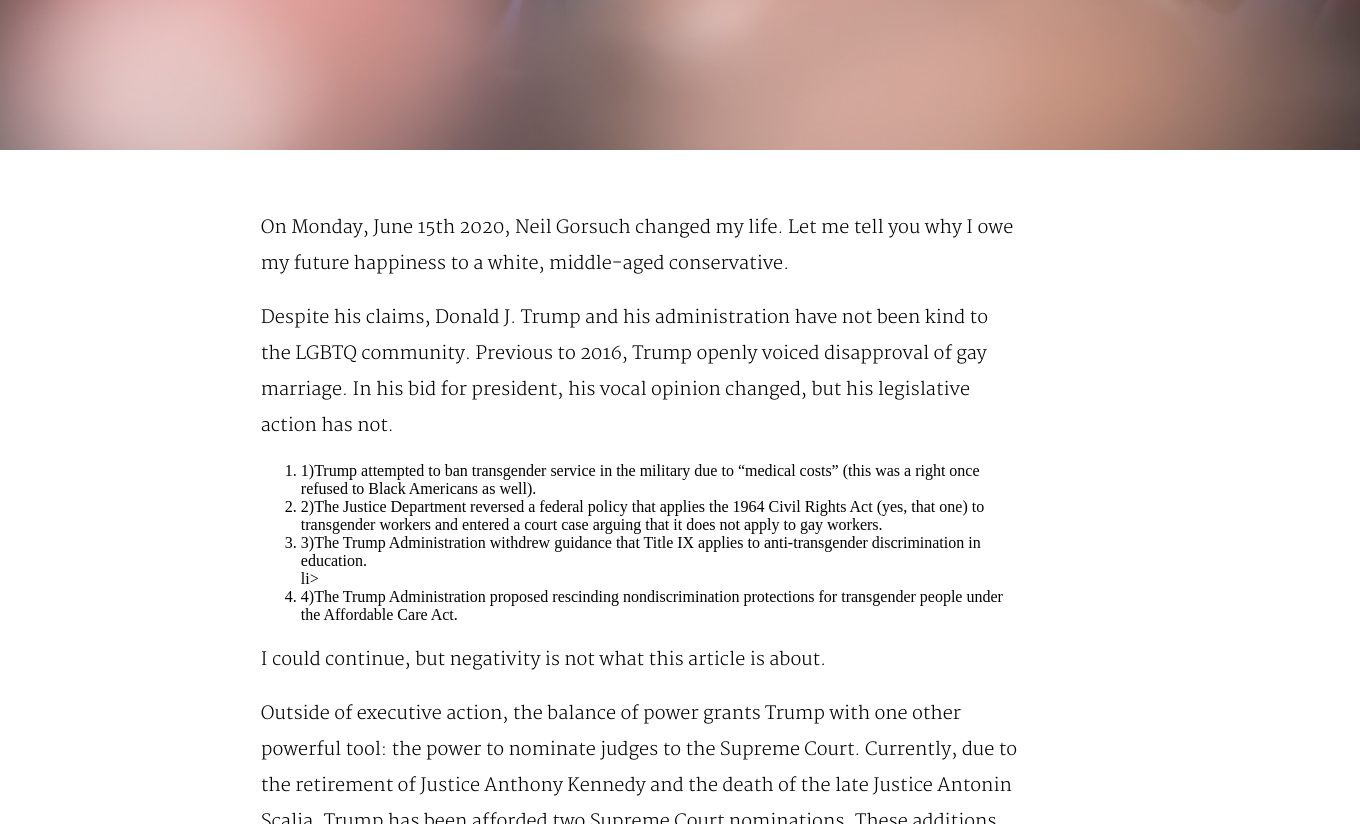
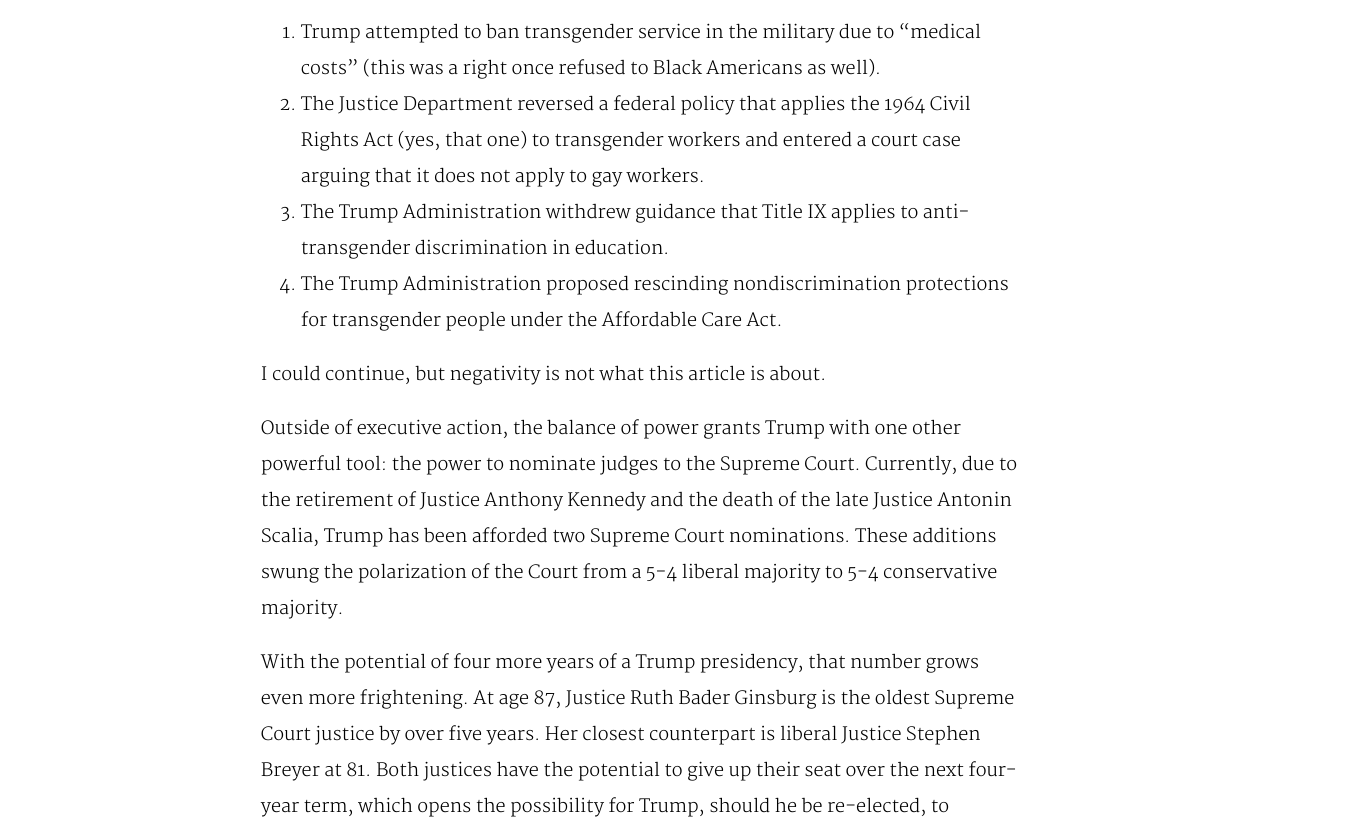
Before and after one commit to campbeljc/blog, a plain HTML site: page Blog4.html in a window 1280 px wide. Shown: the part 1095-1919 px from the top of the page, 1360 px wide, since content can reach past the window. Drawn offline with Linux system fonts and the light colour scheme; a web font is replaced by a local one.

Commit message:
Add files via upload

```diff
--- a/Blog.css
+++ b/Blog.css
@@ -71,10 +71,18 @@
 }
 
 img{
+	height:500px;
+	width:800px;
 	object-fit:cover;
 }
 
 p{
+	font-size: 18px;
+	font-family: 'Martel', serif;
+	line-height: 2;
+}
+
+li{
 	font-size: 18px;
 	font-family: 'Martel', serif;
 	line-height: 2;
--- a/Blog4.html
+++ b/Blog4.html
@@ -1,7 +1,7 @@
 <!DOCTYPE html>
 <html>
 <head>
-	<title>Coronavirus is Making it Okay to Not Be Okay.</title>
+	<title>Neil Gorsuch Just Changed My life</title>
 	<link href="https://fonts.googleapis.com/css2?family=Fredericka+the+Great&family=Lora&family=Martel:wght@200&family=Nothing+You+Could+Do&family=Noto+Serif&family=PT+Sans:wght@400;700&family=PT+Serif&family=Source+Serif+Pro&display=swap" rel="stylesheet">
 	<link rel="stylesheet" type="text/css" href="Blog.css">
 </head>
@@ -18,10 +18,10 @@
 		<p>On Monday, June 15th 2020, Neil Gorsuch changed my life. Let me tell you why I owe my future happiness to a white, middle-aged conservative.</p>
 		<p>Despite his claims, Donald J. Trump and his administration have not been kind to the LGBTQ community. Previous to 2016, Trump openly voiced disapproval of gay marriage. In his bid for president, his vocal opinion changed, but his legislative action has not.</p>
 		<ol>
-			<li>1)Trump attempted to ban transgender service in the military due to “medical costs” (this was a right once refused to Black Americans as well).</li>
-			<li>2)The Justice Department reversed a federal policy that applies the 1964 Civil Rights Act (yes, that one) to transgender workers and entered a court case arguing that it does not apply to gay workers.</li>
-			<li>3)The Trump Administration withdrew guidance that Title IX applies to anti-transgender discrimination in education.</li>li>
-			<li>4)The Trump Administration proposed rescinding nondiscrimination protections for transgender people under the Affordable Care Act.</li>
+			<li>Trump attempted to ban transgender service in the military due to “medical costs” (this was a right once refused to Black Americans as well).</li>
+			<li>The Justice Department reversed a federal policy that applies the 1964 Civil Rights Act (yes, that one) to transgender workers and entered a court case arguing that it does not apply to gay workers.</li>
+			<li>The Trump Administration withdrew guidance that Title IX applies to anti-transgender discrimination in education.</li>
+			<li>The Trump Administration proposed rescinding nondiscrimination protections for transgender people under the Affordable Care Act.</li>
 		</ol>
 		<p>I could continue, but negativity is not what this article is about.</p>
 		<p>Outside of executive action, the balance of power grants Trump with one other powerful tool: the power to nominate judges to the Supreme Court. Currently, due to the retirement of Justice Anthony Kennedy and the death of the late Justice Antonin Scalia, Trump has been afforded two Supreme Court nominations. These additions swung the polarization of the Court from a 5-4 liberal majority to 5-4 conservative majority.</p>
```
